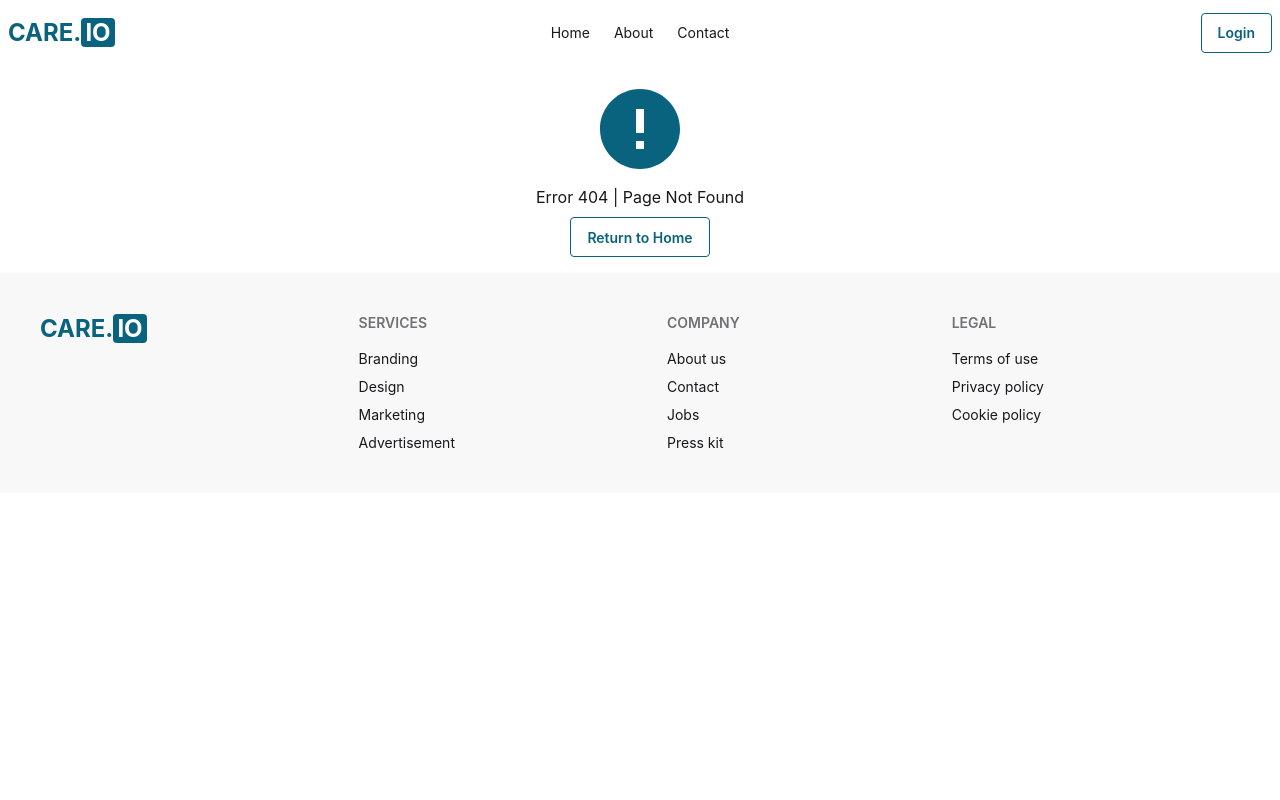
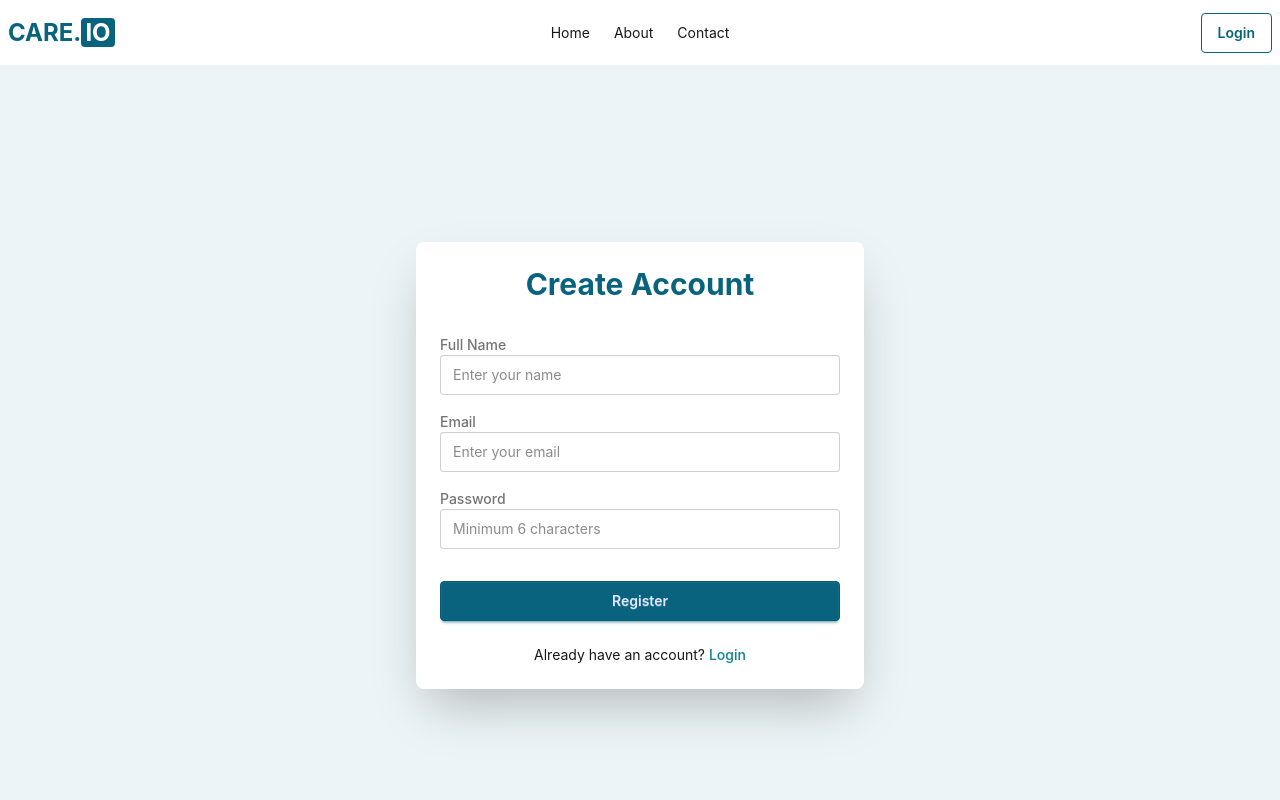
Before and after one commit to shrabonmolla/care.io, a Next.js app: page /register in a window 1280 px wide. Before the commit this address had no page. Shown: the top 800 px of the page. Built offline with nearby package versions, Linux system fonts and the light colour scheme.

Commit message:
banner ,login , register compoennt added

```diff
--- a/package.json
+++ b/package.json
@@ -20,5 +20,6 @@
     "eslint": "^9",
     "eslint-config-next": "16.1.6",
     "tailwindcss": "^4.2.1"
-  }
+  },
+  "browserslist": "> 1%"
 }
--- /dev/null
+++ b/src/Components/Auth/Login.jsx
@@ -0,0 +1,55 @@
+"use client";
+import React from "react";
+import Link from "next/link";
+
+export default function Login() {
+  return (
+    <div className="min-h-screen flex items-center justify-center bg-neutral px-4">
+      <div className="card w-full max-w-md bg-base-100 shadow-2xl">
+        <div className="card-body">
+          <h2 className="text-3xl font-bold text-center text-primary">
+            Welcome Back
+          </h2>
+
+          <form className="mt-6 space-y-4">
+            {/* Email */}
+            <div>
+              <label className="label">
+                <span className="label-text font-medium">Email</span>
+              </label>
+              <input
+                type="email"
+                placeholder="Enter your email"
+                className="input input-bordered w-full focus:outline-primary"
+                required
+              />
+            </div>
+
+            {/* Password */}
+            <div>
+              <label className="label">
+                <span className="label-text font-medium">Password</span>
+              </label>
+              <input
+                type="password"
+                placeholder="Enter your password"
+                className="input input-bordered w-full focus:outline-primary"
+                required
+              />
+            </div>
+
+            {/* Button */}
+            <button className="btn btn-primary w-full mt-4">Login</button>
+          </form>
+
+          <p className="text-center text-sm mt-4">
+            Don’t have an account?{" "}
+            <Link href="/register" className="text-secondary font-medium">
+              Register
+            </Link>
+          </p>
+        </div>
+      </div>
+    </div>
+  );
+}
--- /dev/null
+++ b/src/Components/Auth/Register.jsx
@@ -0,0 +1,68 @@
+"use client";
+import React from "react";
+import Link from "next/link";
+
+export default function Register() {
+  return (
+    <div className="min-h-screen flex items-center justify-center bg-neutral px-4">
+      <div className="card w-full max-w-md bg-base-100 shadow-2xl">
+        <div className="card-body">
+          <h2 className="text-3xl font-bold text-center text-primary">
+            Create Account
+          </h2>
+
+          <form className="mt-6 space-y-4">
+            {/* Name */}
+            <div>
+              <label className="label">
+                <span className="label-text font-medium">Full Name</span>
+              </label>
+              <input
+                type="text"
+                placeholder="Enter your name"
+                className="input input-bordered w-full focus:outline-primary"
+                required
+              />
+            </div>
+
+            {/* Email */}
+            <div>
+              <label className="label">
+                <span className="label-text font-medium">Email</span>
+              </label>
+              <input
+                type="email"
+                placeholder="Enter your email"
+                className="input input-bordered w-full focus:outline-primary"
+                required
+              />
+            </div>
+
+            {/* Password */}
+            <div>
+              <label className="label">
+                <span className="label-text font-medium">Password</span>
+              </label>
+              <input
+                type="password"
+                placeholder="Minimum 6 characters"
+                className="input input-bordered w-full focus:outline-primary"
+                required
+              />
+            </div>
+
+            {/* Button */}
+            <button className="btn btn-primary w-full mt-4">Register</button>
+          </form>
+
+          <p className="text-center text-sm mt-4">
+            Already have an account?{" "}
+            <Link href="/login" className="text-secondary font-medium">
+              Login
+            </Link>
+          </p>
+        </div>
+      </div>
+    </div>
+  );
+}
--- a/src/Components/Home/Banner.jsx
+++ b/src/Components/Home/Banner.jsx
@@ -1,44 +1,32 @@
 import React from "react";
-import Image from "next/image";
-import { FaArrowRight } from "react-icons/fa";
-import banner from "../../../public/assets/banner.jpg";
 
 export default function Banner() {
   return (
-    <section className="bg-neutral">
-      <div className="max-w-7xl mx-auto px-4 py-12 lg:py-20">
-        {/* Grid container */}
-        <div className="grid grid-cols-1 lg:grid-cols-2 gap-10 items-center">
-          {/* Left Side */}
-          <div className="text-center lg:text-left">
-            <h1 className="text-4xl sm:text-5xl md:text-6xl font-extrabold text-primary leading-tight">
+    <div>
+      <div
+        className="hero min-h-[70vh] "
+        style={{
+          backgroundImage:
+            "url(https://images.unsplash.com/photo-1700412222385-e2ac73a348da?q=80&w=1074&auto=format&fit=crop&ixlib=rb-4.1.0&ixid=M3wxMjA3fDB8MHxwaG90by1wYWdlfHx8fGVufDB8fHx8fA%3D%3D)",
+        }}
+      >
+        <div className="hero-overlay bg-gradient-to-r from-[#09637e]  to-[#088395] opacity-75  "></div>
+        <div className="hero-content text-neutral-content text-center">
+          <div className="max-w-md">
+            <h1 className="mb-5 text-5xl font-bold text-white">
               Trusted Care for Your Loved Ones
             </h1>
-
-            <p className="mt-6 text-gray-600 text-base sm:text-lg md:text-xl max-w-xl mx-auto lg:mx-0">
+            <p className="mb-5 text-white">
               Care.IO helps you find reliable babysitters, elderly caregivers,
               and home support services easily. Safe, secure, and accessible
               caregiving at your fingertips.
             </p>
-
-            <div className="mt-8">
-              <button className="btn btn-primary px-8 py-3 text-lg">
-                Explore Services <FaArrowRight className="ml-2" />
-              </button>
-            </div>
+            <button className="btn btn-primary  text-white">
+              Explore Services
+            </button>
           </div>
-
-          {/* Right Side Image */}
-
-          <Image
-            src={banner}
-            alt="Care Service Banner"
-            className="rounded-2xl"
-            width={500}
-            height={400}
-          />
         </div>
       </div>
-    </section>
+    </div>
   );
 }
--- a/src/Components/Loyouts/Navbar.jsx
+++ b/src/Components/Loyouts/Navbar.jsx
@@ -52,7 +52,9 @@ export default function Navbar() {
         <ul className="menu menu-horizontal px-1">{list}</ul>
       </div>
       <div className="navbar-end">
-        <a className="btn btn-primary btn-outline">Login</a>
+        <Link href={"/login"} className="btn btn-primary btn-outline">
+          Login
+        </Link>
       </div>
     </div>
   );
--- a/src/app/layout.jsx
+++ b/src/app/layout.jsx
@@ -1,7 +1,13 @@
-import { Geist, Geist_Mono } from "next/font/google";
+import { Geist, Geist_Mono, Poppins } from "next/font/google";
 import "./globals.css";
 import Navbar from "@/Components/Loyouts/Navbar";
 import Footer from "@/Components/Loyouts/Footer";
+
+const poppins = Poppins({
+  subsets: ["latin"],
+  weight: ["400", "600", "700"],
+  variable: "--font-heading",
+});
 
 const geistSans = Geist({
   variable: "--font-geist-sans",
@@ -21,9 +27,7 @@ export const metadata = {
 export default function RootLayout({ children }) {
   return (
     <html lang="en">
-      <body
-        className={`${geistSans.variable} ${geistMono.variable} antialiased`}
-      >
+      <body className={`${poppins.variable} ${poppins.variable} antialiased`}>
         <nav>
           <Navbar />
         </nav>
--- /dev/null
+++ b/src/app/login/page.jsx
@@ -0,0 +1,10 @@
+import Login from "@/Components/Auth/Login";
+import React from "react";
+
+export default function page() {
+  return (
+    <div>
+      <Login />
+    </div>
+  );
+}
--- a/src/app/page.jsx
+++ b/src/app/page.jsx
@@ -2,7 +2,7 @@ import Banner from "@/Components/Home/Banner";
 
 export default function Home() {
   return (
-    <div className="flex min-h-screen items-center justify-center font-sans dark:bg-black">
+    <div>
       <Banner />
     </div>
   );
--- /dev/null
+++ b/src/app/register/page.jsx
@@ -0,0 +1,10 @@
+import Register from "@/Components/Auth/Register";
+import React from "react";
+
+export default function page() {
+  return (
+    <div>
+      <Register />
+    </div>
+  );
+}
```
